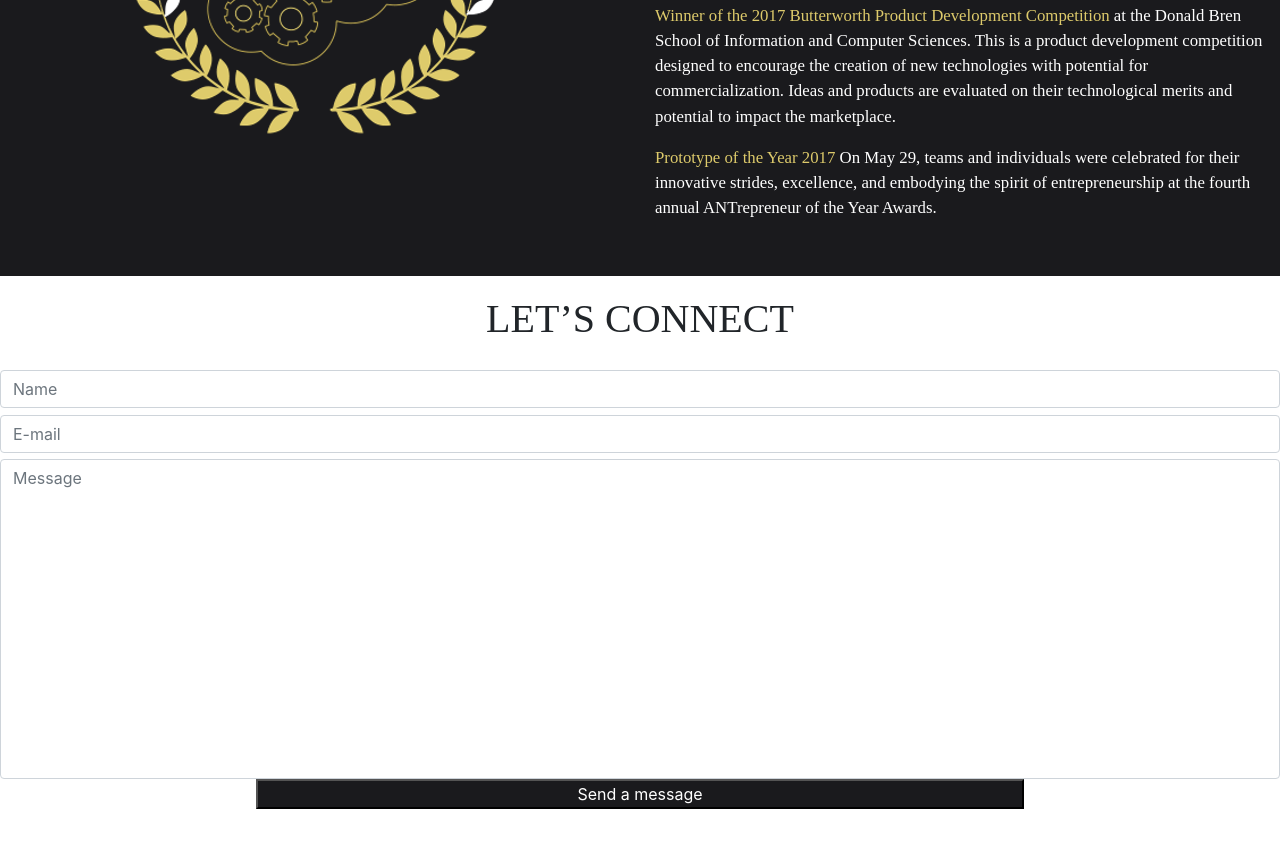
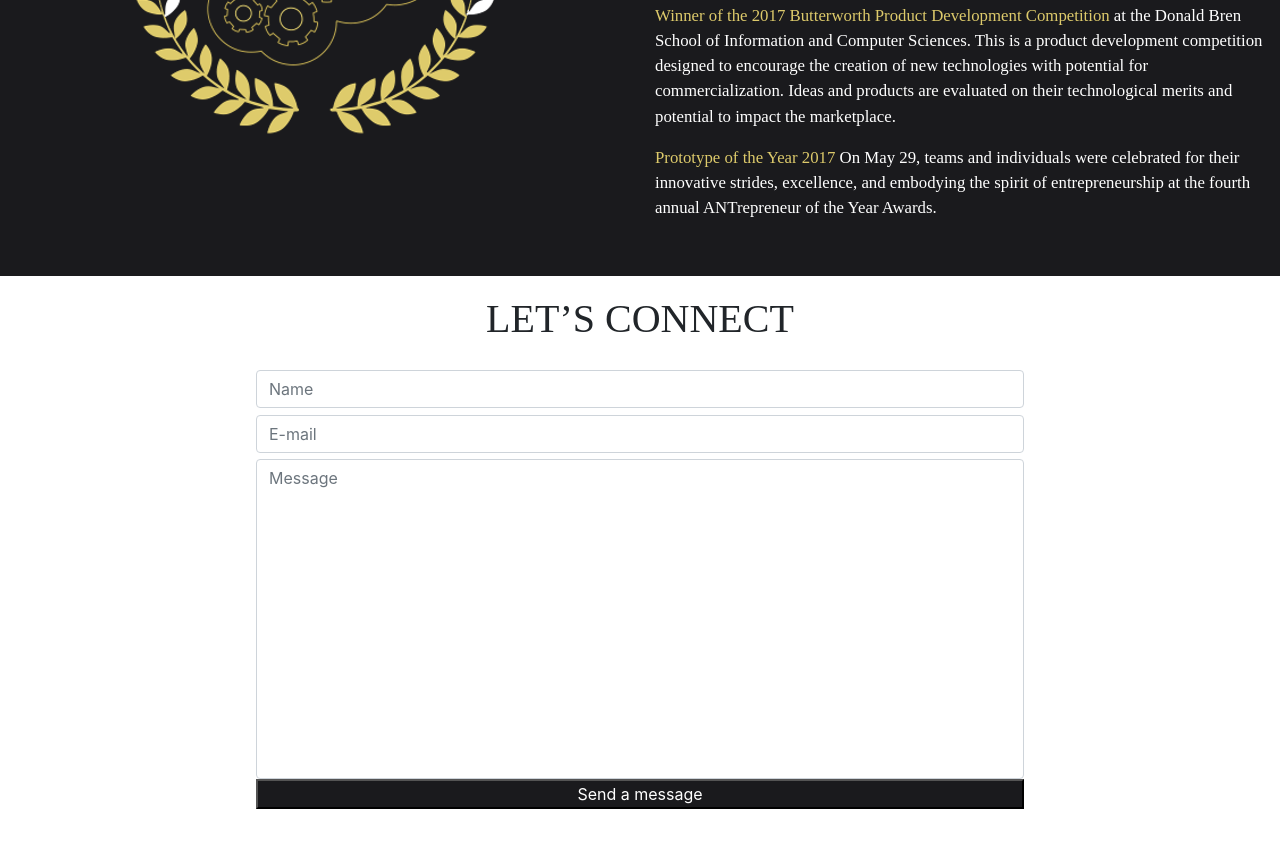
Before and after one commit to adesanya/personalWebpage, a plain HTML site: page index.html in a window 1280 px wide. Shown: the part 3105-3952 px from the top of the page. Drawn offline with nearby package versions, Linux system fonts and the light colour scheme.

Commit message:
Update index.html

```diff
--- a/index.html
+++ b/index.html
@@ -151,13 +151,13 @@
     <form role="form" id="contact-form" class="contact-form" action="mailto:ola@palmplug.com" method="post" enctype="text/plain">
       <div class="row">
         <div class="col-lg-12" style="padding-bottom: .5%">
-          <input type="text" class="form-control" name="Name" autocomplete="off" id="Name" placeholder="Name">
+          <input type="text" class="form-control" style="width: 60%;" name="Name" autocomplete="off" id="Name" placeholder="Name">
         </div>
         <div class="col-lg-12" style="padding-bottom: .5%">
-          <input type="email" class="form-control" name="email" autocomplete="off" id="email" placeholder="E-mail">
+          <input type="email" class="form-control" style="width: 60%;" name="email" autocomplete="off" id="email" placeholder="E-mail">
         </div>
         <div class="col-lg-12">
-          <textarea class="form-control textarea" rows="3" name="Message" id="Message" placeholder="Message"></textarea>
+          <textarea class="form-control textarea" rows="3" style="width: 60%;" name="Message" id="Message" placeholder="Message"></textarea>
         </div>
         <div class="col-lg-12">
           <button type="submit" class="main-btn">Send a message</button>
```
